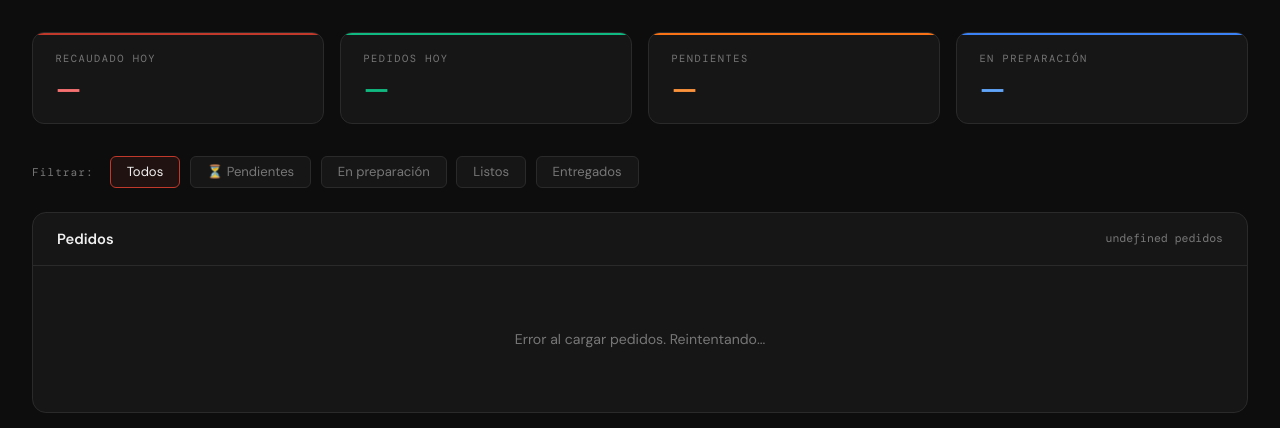
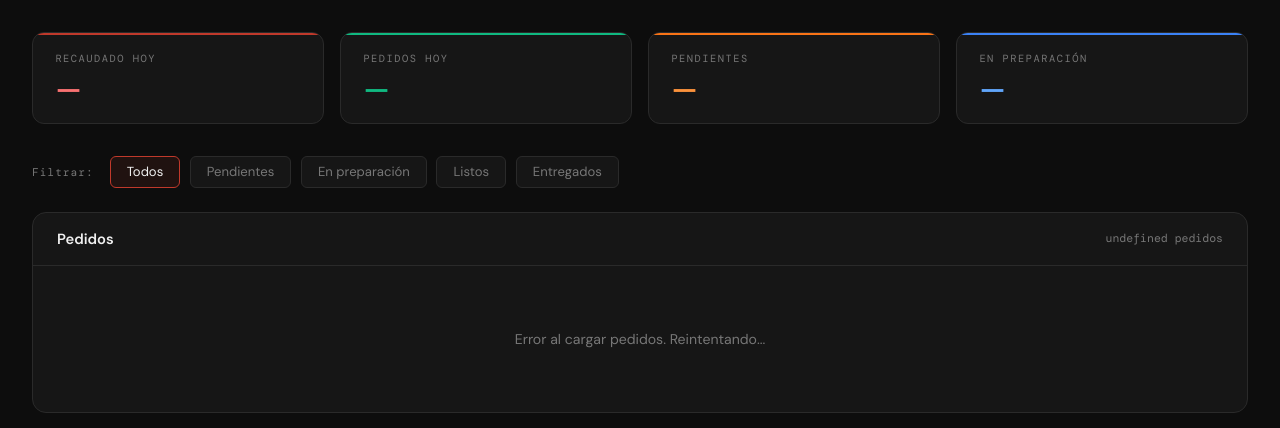
Before and after one commit to LeandroAV2/menu.V2, a Flask app: template templates/admin_panel.html in a window 1280 px wide. Shown: the part 60-488 px from the top of the page. Run offline with Flask 3, Linux system fonts and the light colour scheme; the template is opened without the code that fills it, so the values that code supplies are empty; some libraries are stand-ins or nearby versions.

Commit message:
Update admin_panel.html

```diff
--- a/templates/admin_panel.html
+++ b/templates/admin_panel.html
@@ -520,7 +520,7 @@
   <div class="filters-row">
     <span class="filters-label">Filtrar:</span>
     <button class="filter-btn active" onclick="setFiltro('todos', this)">Todos</button>
-    <button class="filter-btn" onclick="setFiltro('pendiente', this)">⏳ Pendientes</button>
+    <button class="filter-btn" onclick="setFiltro('pendiente', this)">Pendientes</button>
     <button class="filter-btn" onclick="setFiltro('en_preparacion', this)"> En preparación</button>
     <button class="filter-btn" onclick="setFiltro('listo', this)"> Listos</button>
     <button class="filter-btn" onclick="setFiltro('entregado', this)"> Entregados</button>
```
